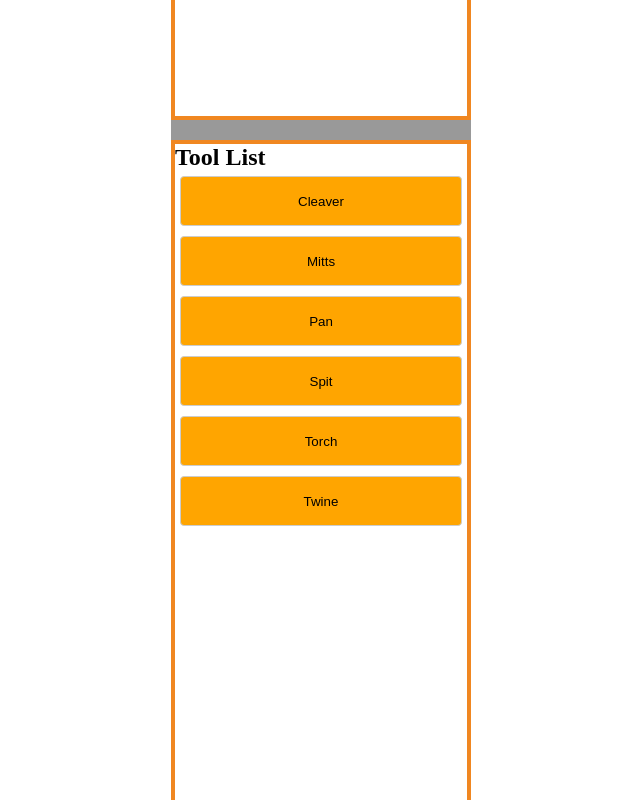
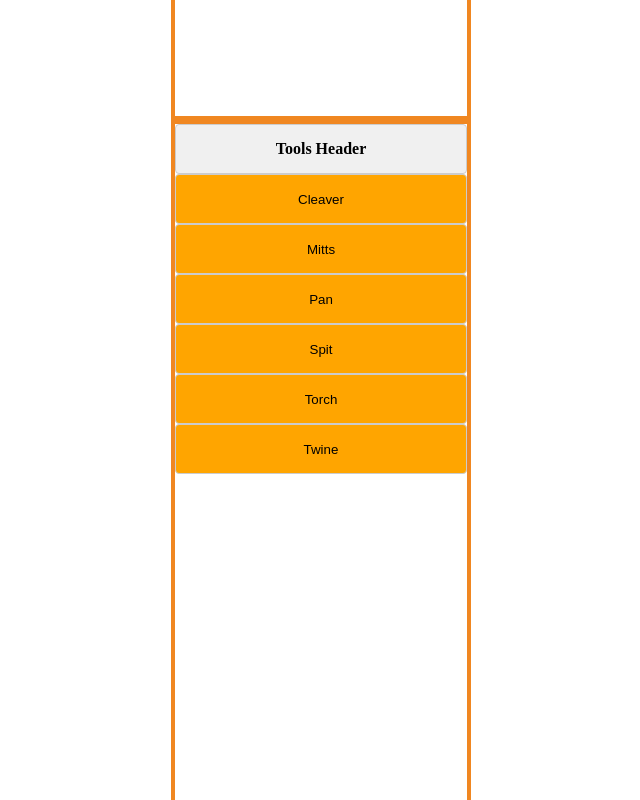
Before and after one commit to slowjojo/WildefeastCharacterCreator, a Vue app: page / in a window 1280 px wide. Shown: the part 580-1380 px from the top of the page, without its empty margins (319-959 px from the left). Built offline with nearby package versions, Linux system fonts and the light colour scheme.

Commit message:
made my buttons slide how i want to

```diff
--- a/src/character-management/new/pages/ToolPage.vue
+++ b/src/character-management/new/pages/ToolPage.vue
@@ -6,11 +6,22 @@
         <h1>Tool List</h1>
         <div v-if="tools.length === 0">Loading tools...</div>
         <div class="tool-buttons">
+          <div
+            v-if="!selectedTool"
+            class="header"
+          >
+            Tools Header
+          </div>
           <button
             v-for="tool in tools"
             :key="tool.name"
-            :class="{ 'button': true, 'selected': isSelected(tool), 'hidden': isToolHidden(tool) }"
+            :class="{
+              'button': true,
+              'selected': isSelected(tool),
+              'hidden': isToolHidden(tool)
+            }"
             @click="toggleToolSelection(tool)"
+            :style="getButtonStyle(tool)"
           >
             {{ tool.name }}
           </button>
@@ -104,6 +115,20 @@ export default defineComponent({
       return selectedTool.value && !isSelected(tool);
     }
 
+    function getButtonStyle(tool: Tool) {
+      if (isSelected(tool)) {
+        return {
+          top: '0px',
+          zIndex: 2
+        };
+      }
+      const index = tools.value.indexOf(tool);
+      return {
+        top: `${index * 50 + 50}px`, // Adjust for header height
+        zIndex: 1
+      };
+    }
+
     return {
       tools,
       selectedTool,
@@ -112,32 +137,83 @@ export default defineComponent({
       handleTechniqueClick,
       handleStyleSpreadClick,
       isSelected,
-      isToolHidden
+      isToolHidden,
+      getButtonStyle
     };
   }
 });
 </script>
 
 <style scoped>
-.tool-page {
+* {
+  margin: 0;
+  padding: 0;
+  box-sizing: border-box;
+}
+
+.page {
   display: flex;
   flex-direction: column;
+  height: 700px;
+  width: 300px;
+  background-color: white;
+  border: 4px solid #f08721;
+  position: relative;
+  overflow: hidden; /* Prevent scrollbars from appearing */
+}
+
+.tool-page {
+  position: relative;
 }
 
 .tool-list {
-  margin: 0;
-  padding: 0;
+  position: relative;
+  width: 100%;
+  height: 100%;
 }
 
 .tool-buttons {
+  position: absolute;
+  width: 100%;
+  top: 0;
+  left: 0;
   display: flex;
-  flex-wrap: wrap;
+  flex-direction: column;
+  z-index: 1; /* Ensure buttons are below tool-details */
+}
+
+.header {
+  width: 100%;
+  height: 50px;
+  padding: 0;
+  margin: 0;
+  border: 1px solid #ccc;
+  border-radius: 4px;
+  background-color: #f0f0f0; /* Header background color */
+  display: flex;
+  align-items: center;
+  justify-content: center;
+  font-weight: bold;
+  position: absolute;
+  top: 0;
+  left: 0;
+  transition: top 0.5s ease, background-color 0.3s ease;
 }
 
 .button {
-  margin: 5px;
-  padding: 10px;
+  width: 100%;
+  height: 50px;
+  padding: 0;
+  margin: 0;
+  border: 1px solid #ccc;
+  border-radius: 4px;
+  background-color: orange;
   cursor: pointer;
+  display: flex;
+  align-items: center;
+  justify-content: center;
+  position: absolute;
+  transition: top 0.5s ease, background-color 0.3s ease;
 }
 
 .button.selected {
@@ -148,8 +224,4 @@ export default defineComponent({
 .button.hidden {
   display: none;
 }
-
-.tool-details {
-  margin-top: 20px;
-}
 </style>
--- a/src/character-management/new/pages/index.vue
+++ b/src/character-management/new/pages/index.vue
@@ -36,14 +36,12 @@ export default defineComponent({
   justify-content: center; /* Center the main content horizontally */
   width: 100%;
   min-height: 100vh;
-  background-color: var(--background);
 }
 
 .main-content {
   display: flex;
   flex-direction: column;
   align-items: center;
-  gap: 20px; /* Space between components */
   width: 100%;
   max-width: 1200px; /* Ensure it does not stretch too wide */
   position: relative;
```
